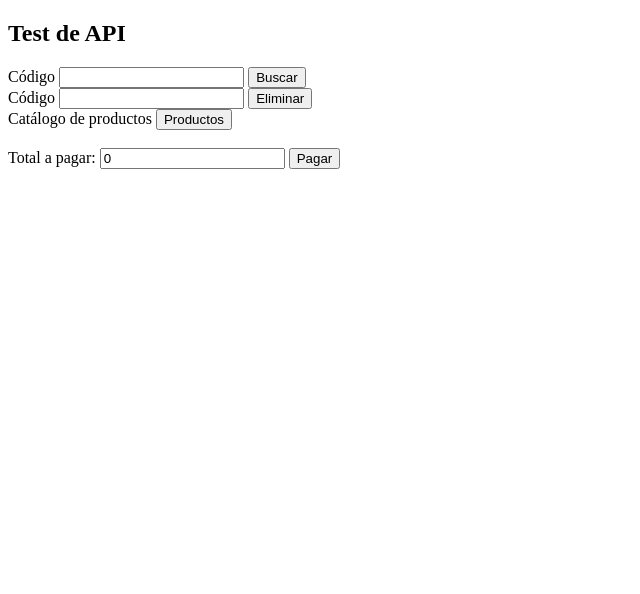
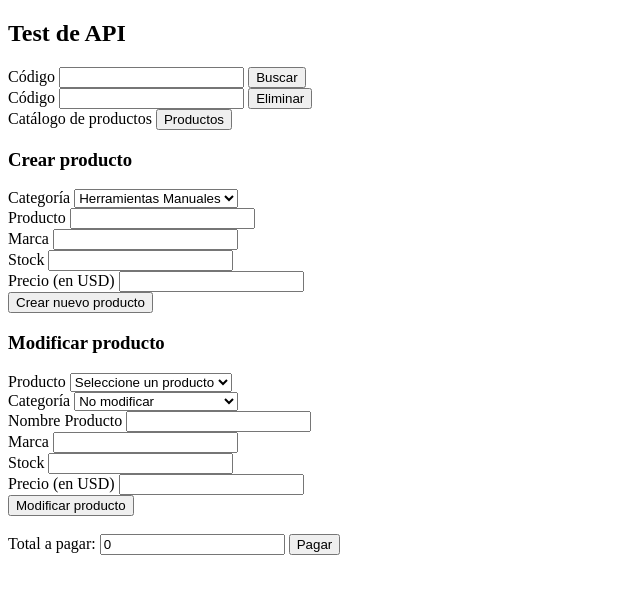
Before and after one commit to sebgallardog/Proyecto-Int.-de-Plataformas-2024, a Flask app: template templates/form.html in a window 1280 px wide. Shown: the top 594 px of the page, without its empty margins (0-640 px from the left). Run offline with Flask 3, Linux system fonts and the light colour scheme; the template is opened without the code that fills it, so the values that code supplies are empty.

Commit message:
Agregados formularios y validaciones para crear y modificar productos

```diff
--- a/templates/base.html
+++ b/templates/base.html
@@ -6,6 +6,6 @@
 </head>
 <body>
 <main>{% block main %}{% endblock main %}</main>
-<script src={{ 'static/scripts.js' }}></script>
+{% block scripts %}{% endblock %}
 </body>
 </html>
--- a/templates/form.html
+++ b/templates/form.html
@@ -33,6 +33,75 @@
         <input type="submit" value="Productos" />
     </form>
 
+    <h3>Crear producto</h3>
+    <form action="/create" method = "POST">
+
+        <label for="idCategoriaCreate">Categoría</label>
+        <select name="idCategoria" id="idCategoriaCreate">
+            <option value="1">Herramientas Manuales</option>
+            <option value="2">Materiales Básicos</option>
+            <option value="3">Equipos de Seguridad</option>
+            <option value="4">Tornillos y Anclajes</option>
+            <option value="5">Fijaciones y Adhesivos</option>
+            <option value="6">Equipos de Medición</option>
+        </select>
+        <br>
+
+        <label for="ProductoCreate">Producto</label>
+        <input type="text" name="Producto" id="ProductoCreate" required>
+        <br>
+        <label for="MarcaCreate">Marca</label>
+        <input type="text" name="Marca" id="MarcaCreate" required>
+        <br>
+        <label for="StockCreate">Stock</label>
+        <input type="number" name="Stock" id="StockCreate" required>
+        <br>
+        <label for="PrecioCreate">Precio (en USD)</label>
+        <input type="number" name="Precio" id="PrecioCreate" step=".01" required>
+        <br>
+        <input type="submit" value="Crear nuevo producto" />
+    </form>
+
+    <h3>Modificar producto</h3>
+    <form action="/modificar_producto" method = "POST" id="ModForm" onsubmit="return validarMod()">
+        <label for="idProductoMod">Producto</label>
+        <select name="idProducto" id="idProductoMod">
+            <option value="">Seleccione un producto</option>
+        {% if productos %}
+            {% for prod in productos %}
+            <option value="{{ prod['idProducto'] }}">id:{{ prod['idProducto'] }} - {{ prod['Producto'] }}</option>
+            {% endfor %}
+        {% endif %}
+        </select>
+        <br>
+        <label for="idCategoriaMod">Categoría</label>
+
+        <select name="idCategoria" id="idCategoriaMod">
+            <option value="">No modificar</option>
+            <option value="1">Herramientas Manuales</option>
+            <option value="2">Materiales Básicos</option>
+            <option value="3">Equipos de Seguridad</option>
+            <option value="4">Tornillos y Anclajes</option>
+            <option value="5">Fijaciones y Adhesivos</option>
+            <option value="6">Equipos de Medición</option>
+        </select>
+        <br>
+
+        <label for="ProductoMod">Nombre Producto</label>
+        <input type="text" name="Producto" id="ProductoMod">
+        <br>
+        <label for="MarcaMod">Marca</label>
+        <input type="text" name="Marca" id="MarcaMod">
+        <br>
+        <label for="StockMod">Stock</label>
+        <input type="number" name="Stock" id="StockMod">
+        <br>
+        <label for="PrecioMod">Precio (en USD)</label>
+        <input type="number" name="Precio" id="PrecioMod" step=".01">
+        <br>
+        <input type="submit" value="Modificar producto" />
+    </form>
+
     {% if productos %}
     <h2>Catálogo de productos</h2>
     <div id="catalogo-productos">
@@ -49,7 +118,7 @@
         <input type="submit" value="Agregar 1" onclick="agregarProducto({{ prod['idProducto'] }})">
         <input type="submit" value="Quitar 1" onclick="quitarProducto({{ prod['idProducto'] }})">
         <label for="prod-{{ prod['idProducto'] }}-cantidad">En el carro:</label>
-        <input id="prod-{{ prod['idProducto'] }}-cantidad" name="prod-{{ prod['idProducto'] }}-cantidad" value="0" />
+        <input id="prod-{{ prod['idProducto'] }}-cantidad" name="prod-{{ prod['idProducto'] }}-cantidad" value="0" readonly/>
         <br>
         {% endfor %}
     </div>
@@ -70,5 +139,30 @@
     <div>Error: {{ error.message }}</div>
     <br/>
     {% endif %}
-
 {% endblock main %}
+{% block scripts %}
+    <script src={{ 'static/carro.js' }}></script>
+    <script>
+        function validarMod() {
+            let form = document.forms.namedItem("ModForm");
+            let validez = false;
+            for (let i = 0; i < form.length; i++) {
+                console.log(form[i].name);
+                console.log(form[i].value);
+                if (form[i].name !== "idProducto" && form[i].type !== "submit") {
+                    if (form[i].value !== "") {
+                        console.log("cheking: " + form[i].type);
+                        validez = true;
+                    }
+                }
+            }
+            console.log(validez);
+            console.log(form["idProducto"].value);
+            if (form["idProducto"].value === ""){
+                validez = false;
+            }
+            console.log(validez);
+            return validez;
+        }
+    </script>
+{% endblock scripts %}
```
Also changed, not shown: static/carro.js (renamed from static/scripts.js).
